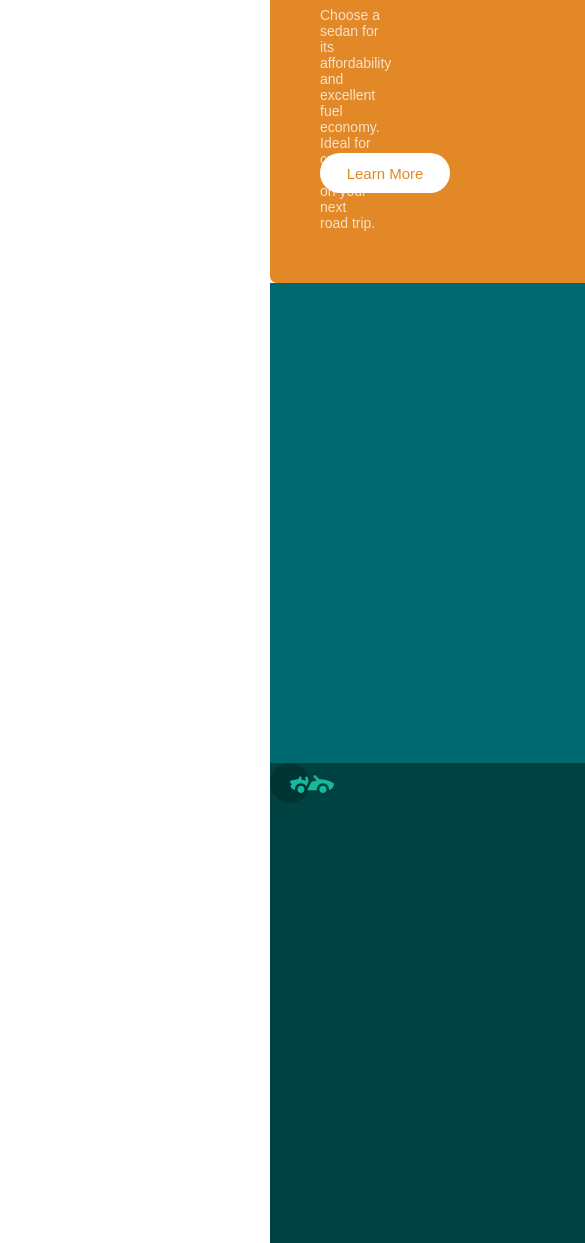
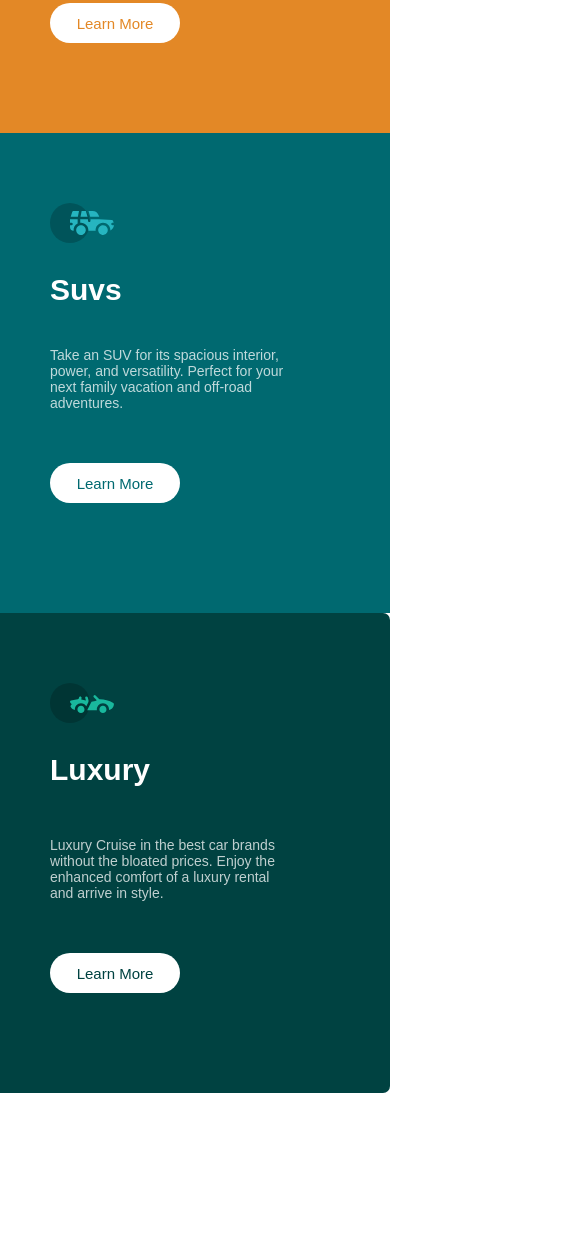
Before and after one commit to polvaraguirado/bootcamp, a plain HTML site: page FrontendMentorChallenge/index.html in a window 390 px wide. Shown: the part 347-1590 px from the top of the page, 585 px wide, since content can reach past the window. After the commit the page ends 1440 px from the top, so only its background shows below. Drawn offline with Linux system fonts and the light colour scheme.

Commit message:
23/09/2024

```diff
--- a/FrontendMentorChallenge/index.html
+++ b/FrontendMentorChallenge/index.html
@@ -42,7 +42,15 @@
     </div>
 
     <div class="luxury">
-      <img src="./images/icon-luxury.svg" alt="luxuryimagen" />
+      <img src="./images/icon-luxury.svg" alt="luxuryimagen" class="luxuryimagen" />
+      <h1 class="tituloluxury">Luxury</h1>
+      <p class="textoluxury">
+        Luxury Cruise in the best car
+        brands <br> without the bloated prices. Enjoy the <br>enhanced comfort of a luxury
+        rental <br>and arrive in style.
+      </p>
+      <div class="learnmoreluxury">Learn More</div>
+
     </div>
 
     <!--  SUVs Take an SUV
--- a/FrontendMentorChallenge/style.css
+++ b/FrontendMentorChallenge/style.css
@@ -96,7 +96,7 @@ body {
   color: hsla(0, 0%, 100%, 0.75);
 }
 
-.learnmoresuvs{
+.learnmoresuvs {
   position: absolute;
   left: 650px;
   top: 500px;
@@ -117,3 +117,190 @@ body {
   color: white;
   border: 2px solid white;
 }
+
+.luxuryimagen {
+  position: absolute;
+  margin: 50px;
+  margin-top: 70px;
+  left: 930px;
+}
+.tituloluxury {
+  position: absolute;
+  left: 980px;
+  top: 260px;
+  font-size: 30px;
+  font-family: sans-serif;
+  color: white;
+}
+.textoluxury {
+  position: absolute;
+  left: 980px;
+  top: 340px;
+  font-family: sans-serif;
+  font-size: 14px;
+  color: hsla(0, 0%, 100%, 0.75);
+}
+.learnmoreluxury {
+  position: absolute;
+  left: 980px;
+  top: 500px;
+  width: 130px;
+  height: 40px;
+  border-radius: 20px;
+  background-color: white;
+  color: hsl(179, 100%, 13%);
+  font-family: sans-serif;
+  font-size: 15px;
+  cursor: pointer;
+  display: flex;
+  justify-content: center;
+  align-items: center;
+}
+.learnmoreluxury:hover {
+  background-color: hsl(179, 100%, 13%);
+  color: white;
+  border: 2px solid white;
+}
+@media (max-width: 390px) {
+  body {
+    margin: 0px;
+  }
+  .sedans {
+    background-color: hsl(31, 77%, 52%);
+    width: 100vw;
+    height: 480px;
+    border-top-left-radius: 7px;
+    border-top-right-radius: 7px;
+    border-bottom-left-radius: 0px;
+    float: left;
+  }
+  .suvs {
+    background-color: hsl(184, 100%, 22%);
+    width: 100vw;
+    height: 480px;
+
+    float: left;
+  }
+  .luxury {
+    background-color: hsl(179, 100%, 13%);
+    width: 100vw;
+    height: 480px;
+    border-top-right-radius: 7px;
+    border-top-right-radius: 7px;
+
+    border-bottom-right-radius: 7px;
+    float: left;
+  }
+
+  .titulosedans {
+    position: absolute;
+    left: 50px;
+    top: 120px;
+    font-size: 30px;
+    font-family: sans-serif;
+    color: white;
+  }
+  .textosedans {
+    position: absolute;
+    left: 50px;
+    top: 200px;
+    font-family: sans-serif;
+    font-size: 14px;
+    color: hsla(0, 0%, 100%, 0.75);
+  }
+
+  .learnmoresedans {
+    position: absolute;
+    left: 50px;
+    top: 350px;
+    width: 130px;
+    height: 40px;
+    border-radius: 20px;
+    background-color: white;
+    color: hsl(31, 77%, 52%);
+    font-family: sans-serif;
+    font-size: 15px;
+    cursor: pointer;
+    display: flex;
+    justify-content: center;
+    align-items: center;
+  }
+  .suvsimagen {
+    position: absolute;
+    margin: 50px;
+    margin-top: 70px;
+    left: 0px;
+  }
+  .titulosuvs {
+    position: absolute;
+    left: 50px;
+    top: 600px;
+    font-size: 30px;
+    font-family: sans-serif;
+    color: white;
+  }
+  .textosuvs {
+    position: absolute;
+    left: 50px;
+    top: 680px;
+    font-family: sans-serif;
+    font-size: 14px;
+    color: hsla(0, 0%, 100%, 0.75);
+  }
+
+  .learnmoresuvs {
+    position: absolute;
+    left: 50px;
+    top: 810px;
+    width: 130px;
+    height: 40px;
+    border-radius: 20px;
+    background-color: white;
+    color: hsl(184, 100%, 22%);
+    font-family: sans-serif;
+    font-size: 15px;
+    cursor: pointer;
+    display: flex;
+    justify-content: center;
+    align-items: center;
+  }
+  .luxuryimagen {
+    position: absolute;
+    margin: 50px;
+    margin-top: 70px;
+    left: 0px;
+  }
+  .tituloluxury {
+    position: absolute;
+    left: 50px;
+    top: 1080px;
+    font-size: 30px;
+    font-family: sans-serif;
+    color: white;
+  }
+  .textoluxury {
+    position: absolute;
+    left: 50px;
+    top: 1170px;
+    font-family: sans-serif;
+    font-size: 14px;
+    color: hsla(0, 0%, 100%, 0.75);
+  }
+
+  .learnmoreluxury{
+    position: absolute;
+    left: 50px;
+    top: 1300px;
+    width: 130px;
+    height: 40px;
+    border-radius: 20px;
+    background-color: white;
+    color: hsl(179, 100%, 13%);
+    font-family: sans-serif;
+    font-size: 15px;
+    cursor: pointer;
+    display: flex;
+    justify-content: center;
+    align-items: center;
+  }
+}
```
Lines whose indentation alone changed are shown as unchanged.
